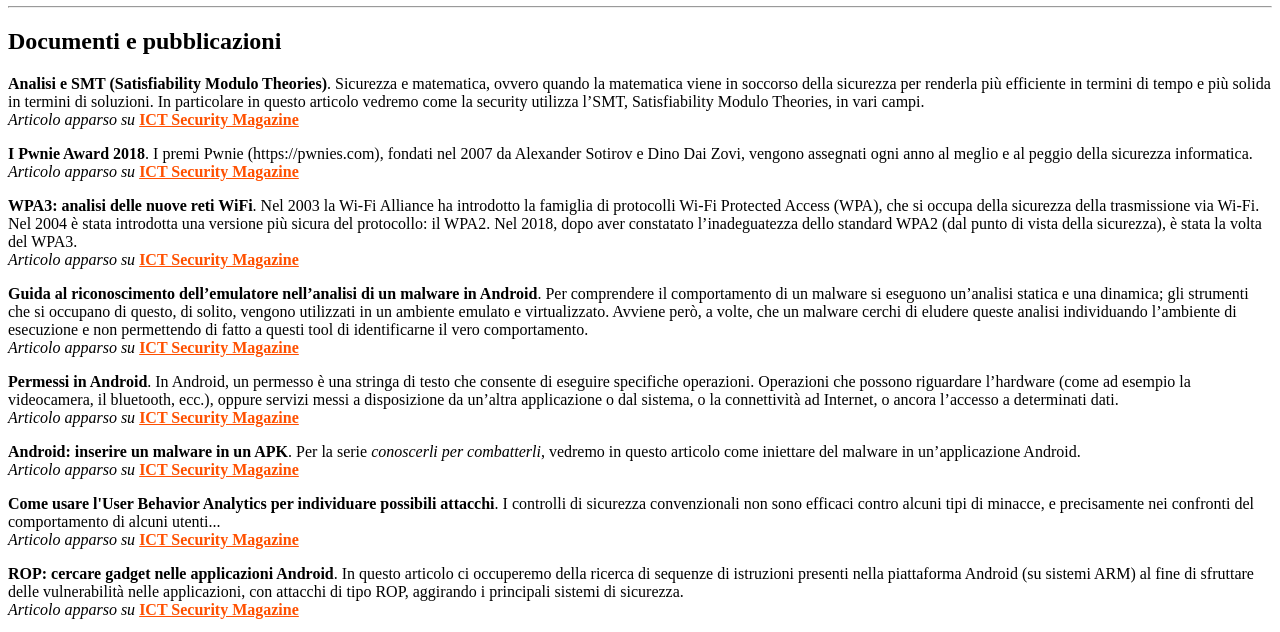
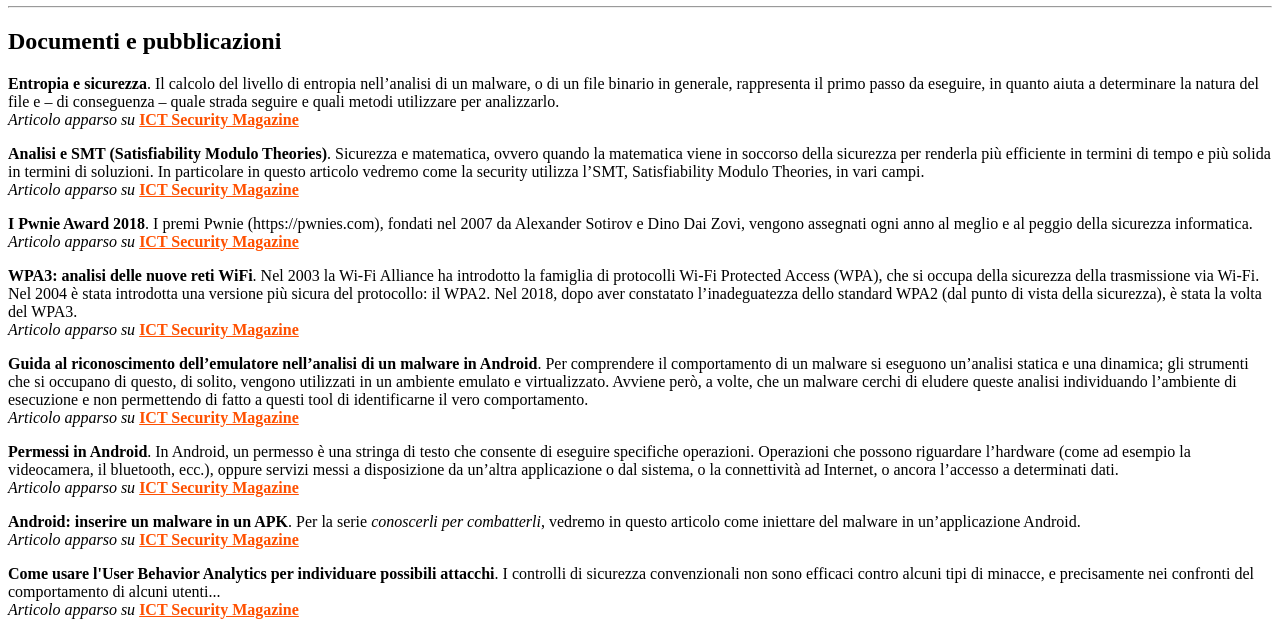
Before and after one commit to krsh/krsh.github.io, a plain HTML site: page index.html in a window 1280 px wide. Shown: the part 96-728 px from the top of the page. Drawn offline with Linux system fonts and the light colour scheme.

Commit message:
Updated articles

```diff
--- a/index.html
+++ b/index.html
@@ -19,6 +19,11 @@
 
 
 <h2><a name="doc">Documenti e pubblicazioni</a></h2>
+
+<p><b>Entropia e sicurezza</b>.
+Il calcolo del livello di entropia nell’analisi di un malware, o di un file binario in generale, rappresenta il primo passo da eseguire, in quanto aiuta a determinare la natura del file e – di conseguenza – quale strada seguire e quali metodi utilizzare per analizzarlo. <br><i>Articolo apparso su </i><b>
+<a href="https://www.ictsecuritymagazine.com/articoli/entropia-e-sicurezza/" target="_blank">
+ICT Security Magazine</a></b></p>
 
 <p><b>Analisi e SMT (Satisfiability Modulo Theories)</b>.
 Sicurezza e matematica, ovvero quando la matematica viene in soccorso della sicurezza per renderla più efficiente in termini di tempo e più solida in termini di soluzioni. In particolare in questo articolo vedremo come la security utilizza l’SMT, Satisfiability Modulo Theories, in vari campi. <br><i>Articolo apparso su </i><b>
```
